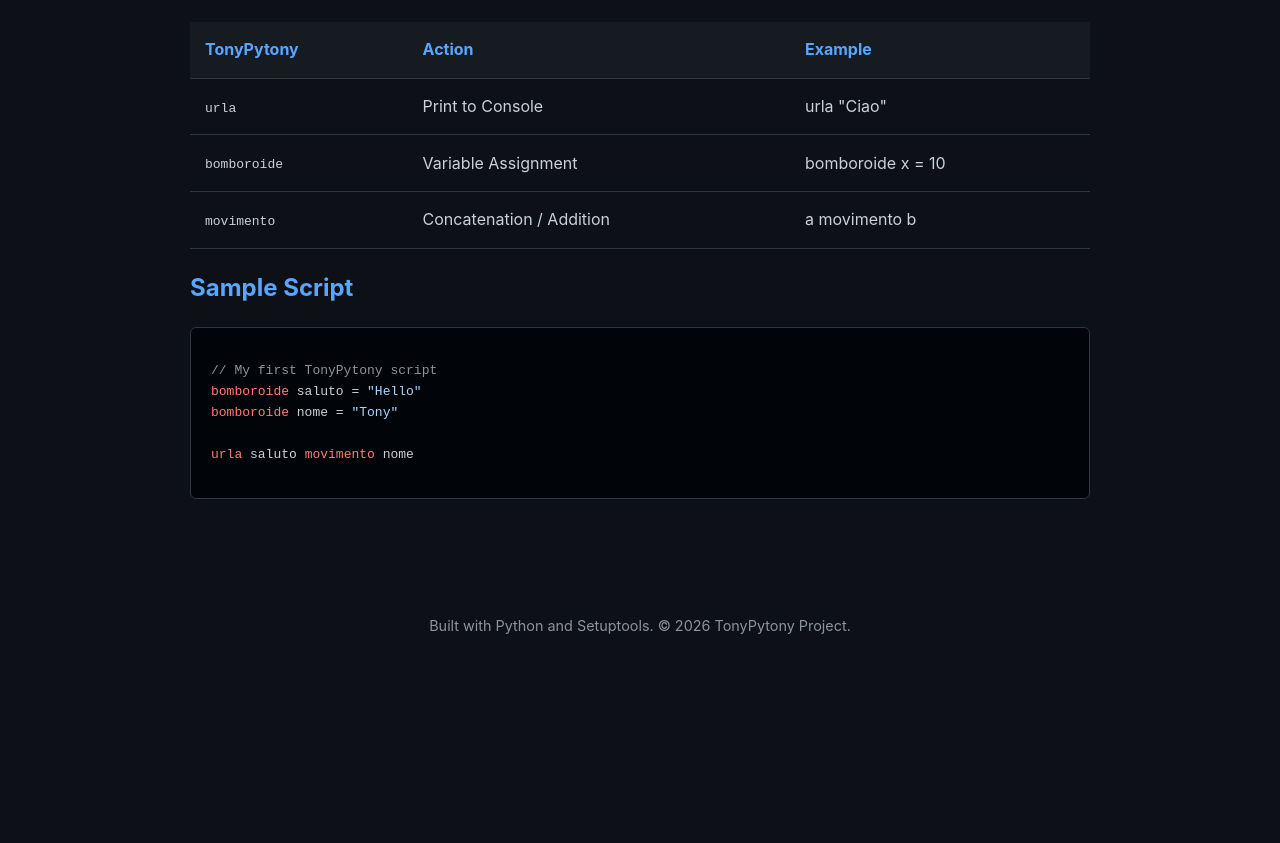
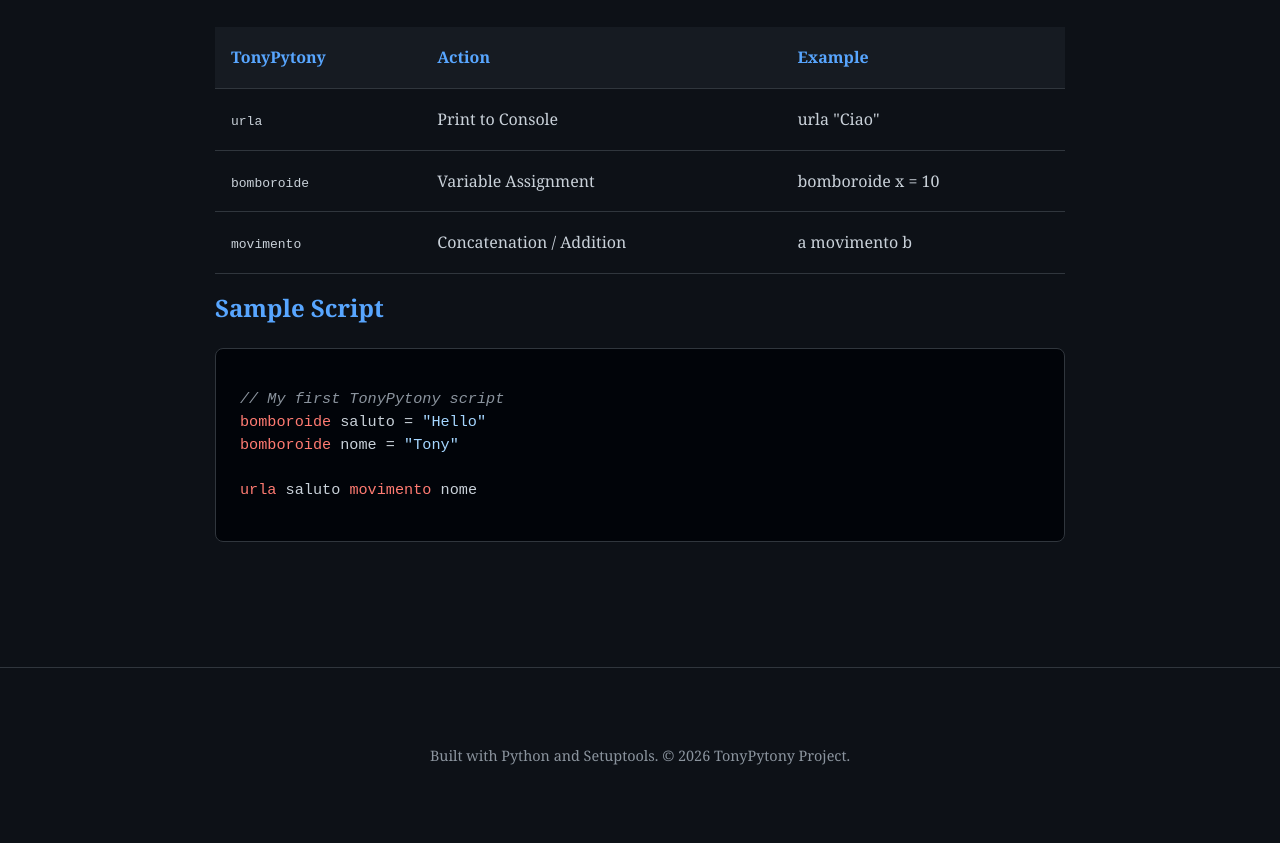
Before and after one commit to Federic1236/TonyPytonyWeb, a plain HTML site: page index.html in a window 1280 px wide. Shown: the part 555-1398 px from the top of the page. Before the commit the page ends 1246 px from the top, so only its background shows below. Drawn offline with Linux system fonts and the light colour scheme.

Commit message:
Refactor CSS for font imports and layout adjustments
Updated font styles and spacing for better readability.

```diff
--- a/style.css
+++ b/style.css
@@ -1,3 +1,8 @@
+/* Import Noto Serif from Google Fonts */
+@import url('https://fonts.googleapis.com/css2?family=Noto+Serif:ital,wght@0,400;0,700;1,400;1,700&display=swap');
+/* Keep a Mono font for code blocks */
+@import url('https://fonts.googleapis.com/css2?family=Fira+Code:wght@400;500&display=swap');
+
 :root {
     --bg-color: #0d1117;
     --card-bg: #161b22;
@@ -10,9 +15,10 @@
 body {
     background-color: var(--bg-color);
     color: var(--text-main);
-    font-family: -apple-system, BlinkMacSystemFont, "Segoe UI", Helvetica, Arial, sans-serif;
+    /* Applied Noto Serif here */
+    font-family: 'Noto Serif', serif;
     margin: 0;
-    line-height: 1.6;
+    line-height: 1.8;
 }
 
 /* Navbar */
@@ -25,25 +31,27 @@ body {
     border-bottom: 1px solid #30363d;
     position: sticky;
     top: 0;
+    z-index: 1000;
 }
 
 .logo {
-    font-weight: bold;
+    font-weight: 700;
     font-size: 1.5rem;
     color: var(--accent);
-    letter-spacing: 2px;
+    /* Serifs look great with slightly more spacing */
+    letter-spacing: 1px;
 }
 
 .nav-links {
     list-style: none;
     display: flex;
-    gap: 20px;
+    gap: 25px;
 }
 
 .nav-links a {
     text-decoration: none;
     color: var(--text-main);
-    font-weight: 500;
+    font-weight: 400;
     transition: color 0.3s;
 }
 
@@ -53,23 +61,27 @@ body {
 
 /* Layout */
 .main-content {
-    max-width: 900px;
+    max-width: 850px;
     margin: 0 auto;
-    padding: 40px 20px;
+    padding: 60px 20px;
 }
 
-h1, h2 {
+h1, h2, h3 {
     color: var(--accent);
+    font-weight: 700;
+    line-height: 1.2;
 }
 
-/* Terminal & Code Blocks */
+/* Terminal & Code Blocks - We use Mono here for readability */
 .terminal, .code-editor {
     background: var(--code-bg);
-    border-radius: 6px;
-    padding: 20px;
-    margin: 20px 0;
+    border-radius: 8px;
+    padding: 24px;
+    margin: 25px 0;
     border: 1px solid #30363d;
-    font-family: "SFMono-Regular", Consolas, "Liberation Mono", Menlo, monospace;
+    font-family: 'Fira Code', 'Consolas', monospace;
+    font-size: 0.95rem;
+    line-height: 1.5;
 }
 
 .terminal-header {
@@ -84,32 +96,35 @@ h1, h2 {
 .green { background: #27c93f; }
 
 /* Table Styling */
-.table-container {
-    overflow-x: auto;
-}
-
 table {
     width: 100%;
     border-collapse: collapse;
-    margin-top: 20px;
+    margin-top: 30px;
+    font-variant-numeric: tabular-nums;
 }
 
 th, td {
     text-align: left;
-    padding: 15px;
+    padding: 16px;
     border-bottom: 1px solid #30363d;
 }
 
-th { background: var(--card-bg); color: var(--accent); }
+th {
+    background: var(--card-bg);
+    color: var(--accent);
+    font-weight: 700;
+}
 
-/* Syntax Highlighting Mockup */
-.comment { color: #8b949e; }
-.keyword { color: #ff7b72; }
+/* Syntax Highlighting */
+.comment { color: #8b949e; font-style: italic; }
+.keyword { color: #ff7b72; font-weight: 500; }
 .string { color: #a5d6ff; }
 
 footer {
     text-align: center;
-    padding: 40px;
+    padding: 60px;
     color: var(--text-dim);
     font-size: 0.9rem;
+    border-top: 1px solid #30363d;
+    margin-top: 40px;
 }
```
